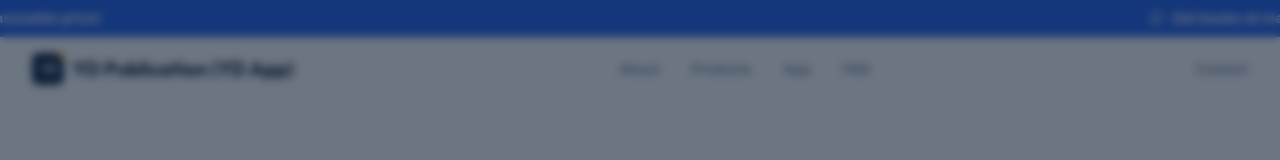
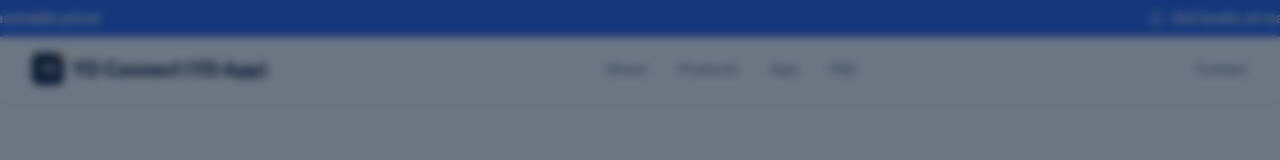
Before and after one commit to yuvraj0312-star/yd-publication-website, a React (Vite) app: page / in a window 1280 px wide. Shown: the top 160 px of the page. Built offline with nearby package versions, Linux system fonts and the light colour scheme; no server answers.

Commit message:
Rename YD Publication to YD Connect

```diff
--- a/src/components/About.jsx
+++ b/src/components/About.jsx
@@ -37,10 +37,10 @@ export default function About() {
       {/* About Intro */}
       <div className="grid gap-10 lg:grid-cols-2 mb-16">
         <div>
-          <h2 className="text-primary font-bold uppercase tracking-wider text-sm mb-4">About YD Publication</h2>
+          <h2 className="text-primary font-bold uppercase tracking-wider text-sm mb-4">About YD Connect</h2>
           <h3 className="text-4xl md:text-5xl font-display font-extrabold mb-6 text-navy leading-tight">Learn. Earn. Grow.</h3>
           <p className="text-lg text-muted-foreground leading-relaxed">
-            YD Publication is an Ahmedabad-based edtech initiative designed specifically for Gujarat University B.Com students. We create concise, syllabus-aligned books, summary notes and exam papers at the most affordable price — so you can prepare confidently, even if you open the book a week before exams.
+            YD Connect is an Ahmedabad-based edtech initiative designed specifically for Gujarat University B.Com students. We create concise, syllabus-aligned books, summary notes and exam papers at the most affordable price — so you can prepare confidently, even if you open the book a week before exams.
           </p>
         </div>
         <div className="space-y-4">
@@ -76,7 +76,7 @@ export default function About() {
 
       {/* Benefits Section */}
       <div className="mb-4">
-        <h2 className="text-primary font-bold uppercase tracking-wider text-sm mb-2">Why Choose YD Publication</h2>
+        <h2 className="text-primary font-bold uppercase tracking-wider text-sm mb-2">Why Choose YD Connect</h2>
         <h3 className="text-3xl md:text-4xl font-display font-extrabold text-navy mb-6">Benefits at a Glance</h3>
         <div className="grid gap-3 sm:grid-cols-2">
           {benefits.map((b, i) => (
--- a/src/components/ChatStory.jsx
+++ b/src/components/ChatStory.jsx
@@ -25,7 +25,7 @@ const SCENES = [
   },
   {
     key: 'C',
-    header: { name: 'YD Publication', sub: 'Official', brand: true },
+    header: { name: 'YD Connect', sub: 'Official', brand: true },
     beats: [
       { type: 'received', text: 'Ruk ja, tension mat le 😌...AURA khrab nai hona chahiye dusro k samne', hold: 1500 },
       { type: 'received', text: 'Sem ki saari Books + IMP Question Books + Past Papers — bas ek coffee ki price mein ☕📚', hold: 1900 },
--- a/src/components/Footer.jsx
+++ b/src/components/Footer.jsx
@@ -8,8 +8,8 @@ export default function Footer() {
         <div className="grid grid-cols-1 md:grid-cols-2 lg:grid-cols-4 gap-12 mb-12">
           <div className="space-y-6">
             <div className="flex items-center gap-2 font-bold text-xl font-display">
-              <img src={logo} alt="YD Publication Logo" className="h-8 w-8 rounded" />
-              <span className="text-navy">YD Publication</span>
+              <img src={logo} alt="YD Connect Logo" className="h-8 w-8 rounded" />
+              <span className="text-navy">YD Connect</span>
             </div>
             <p className="text-muted-foreground text-sm leading-relaxed pr-4">
               Empowering Gujarat University students with high-quality, affordable study materials. Learn. Grow.
@@ -60,7 +60,7 @@ export default function Footer() {
         </div>
 
         <div className="pt-8 border-t flex flex-col md:flex-row justify-between items-center gap-4 text-sm text-muted-foreground font-medium">
-          <p>© 2026 YD Publication. All rights reserved.</p>
+          <p>© 2026 YD Connect. All rights reserved.</p>
           <p>Made with <span className="text-red-500">❤️</span> for Students</p>
         </div>
       </div>
--- a/src/components/Navbar.jsx
+++ b/src/components/Navbar.jsx
@@ -16,8 +16,8 @@ export default function Navbar() {
     <nav className={`sticky top-0 z-50 w-full border-b bg-white/80 backdrop-blur-md text-navy transition-all duration-300 ${scrolled ? 'shadow-sm' : ''}`}>
       <div className="container mx-auto max-w-7xl flex h-16 items-center justify-between px-4 md:px-8">
         <a href="#" className="flex items-center gap-2 font-bold text-xl font-display">
-          <img src={logo} alt="YD Publication Logo" className="h-8 w-8 rounded" />
-          <span>YD Publication (YD App) </span>
+          <img src={logo} alt="YD Connect Logo" className="h-8 w-8 rounded" />
+          <span>YD Connect (YD App) </span>
         </a>
 
         <div className="hidden md:flex items-center gap-8 text-sm font-medium text-muted-foreground">
```
